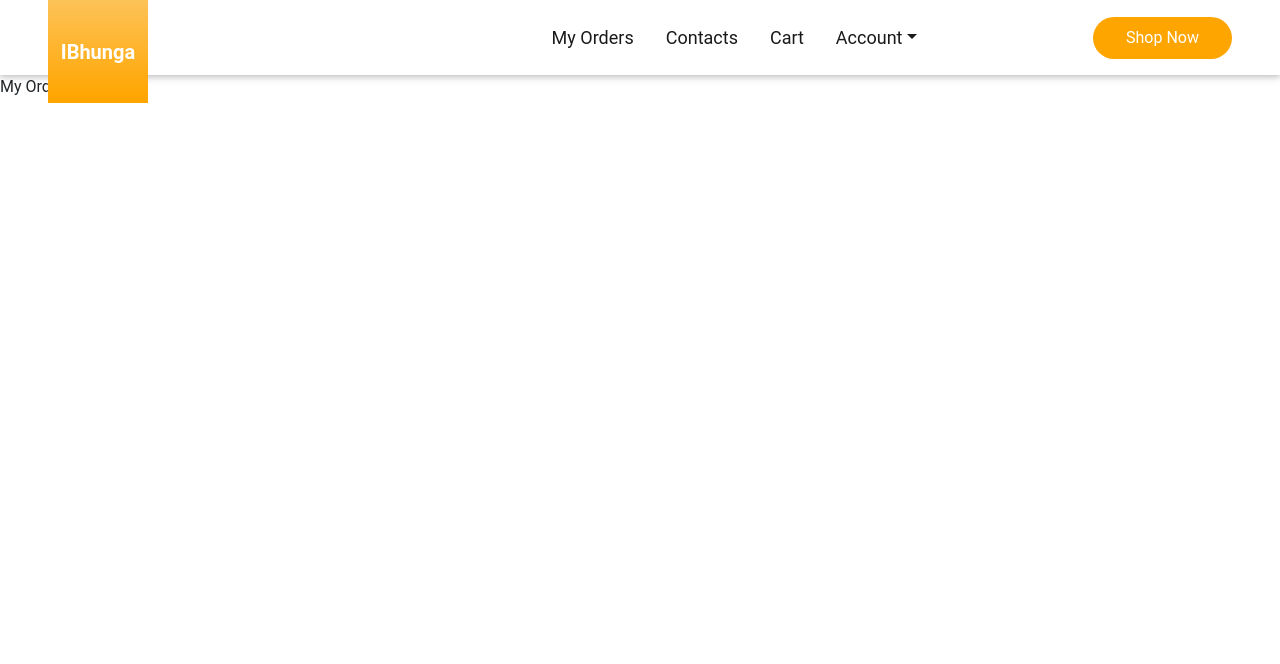
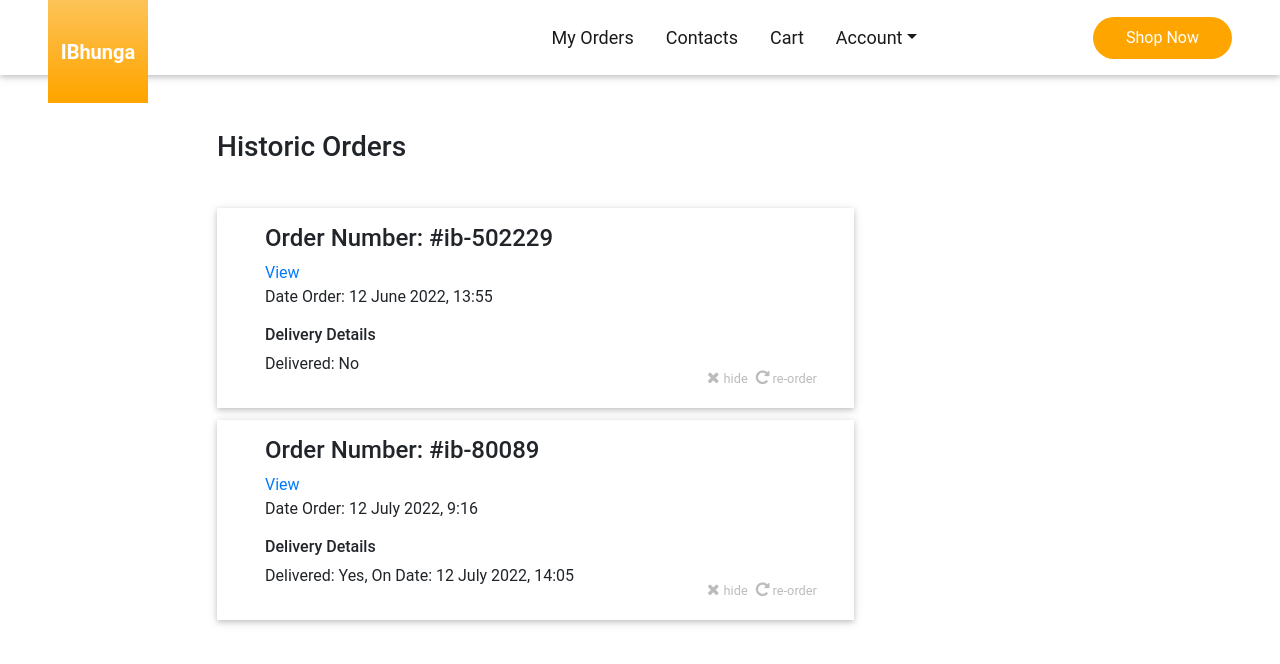
Before and after one commit to fezekilePlaatyi2/ibhunga_online_store, a React (Create React App) app: page / in a window 1280 px wide. Both pictures are taken after a click on the element "My Orders". Shown: the top 664 px of the page. Built offline with nearby package versions, Linux system fonts and the light colour scheme; no server answers.

Commit message:
Updates Orders Page

```diff
--- a/src/App.css
+++ b/src/App.css
@@ -278,3 +278,40 @@ input::placeholder {
 .cart a {
   color: var(--primary-color);
 }
+
+.orders .orders-container {
+  height: 70vh;
+  width: 70%;
+  background-color: white;
+  align-items: center;
+  padding: 2em 6em;
+  column-gap: 2em;
+  position: absolute;
+  left: 50%;
+  top: 50%;
+  transform: translate(-50%, -50%);
+  padding: 10px;
+  margin: auto;
+}
+
+.orders ul {
+  list-style: none;
+  margin-left: -25px;
+  margin-right: 12px;
+}
+
+.orders li {
+  margin-top: 1.5%;
+}
+
+.orders .order-item {
+  padding: 1em 3em;
+  box-shadow: 0 2px 5px 0 rgba(0, 0, 0, 0.16), 0 2px 10px 0 rgba(0, 0, 0, 0.12);
+}
+
+.orders .historic-order-actions {
+  position: absolute;
+  right: 2%;
+  bottom: 1%;
+  color: rgb(188, 188, 188);
+}
--- /dev/null
+++ b/src/components/Orders/Orders.js
@@ -0,0 +1,66 @@
+import React, { useState } from "react";
+const orders = [
+  {
+    OrderId: "#ib-502229",
+    DateOrder: "12 June 2022, 13:55",
+    Delivered: false,
+  },
+  {
+    OrderId: "#ib-80089",
+    DateOrder: "12 July 2022, 9:16",
+    DeliveryDate: "12 July 2022, 14:05",
+    Delivered: true,
+  },
+];
+
+const Orders = () => {
+  return (
+    <div className="orders">
+      <div className="orders-container">
+        <div className="container">
+          <h3>Historic Orders</h3>
+          <br></br>
+          <ul>
+            {orders.map((order) => (
+              <li>
+                <div className="row">
+                  <div className="col-sm-9 order-item">
+                    <div className="row">
+                      <div className="col-sm-8">
+                        <h4>Order Number: {order.OrderId}</h4>
+                        <a href="#">View</a>
+                        <p>Date Order: {order.DateOrder}</p>
+                        <h6>Delivery Details</h6>
+                        <p>
+                          Delivered: {order.Delivered ? "Yes" : "No"}
+                          {order.Delivered
+                            ? ", On Date: " + order.DeliveryDate
+                            : ""}
+                        </p>
+                      </div>
+                      <div className="col-sm-4">
+                        <div className="historic-order-actions">
+                          <div className="remove-from-cart">
+                            <i class="fa fa-close"></i>
+                            {"\u00A0"}
+                            <small>hide</small>
+                            {"\u00A0"}
+                            {"\u00A0"}
+                            <i class="fa fa-repeat"></i>
+                            <small>{"\u00A0"}re-order</small>
+                          </div>
+                        </div>
+                      </div>
+                    </div>
+                  </div>
+                </div>
+              </li>
+            ))}
+          </ul>
+        </div>
+      </div>
+    </div>
+  );
+};
+
+export default Orders;
--- a/src/pages/Home.js
+++ b/src/pages/Home.js
@@ -3,9 +3,10 @@ import Navigation from "../components/Commons/Navigation";
 import ProductsHome from "../components/Product/ProductsHome";
 import Product from "../components/Product/Product";
 import Cart from "../components/Cart/Cart";
+import Orders from "../components/Orders/Orders";
 import * as qs from "query-string";
-import shoppingImg from "../assets/img/shopping.svg"
-import dairyProducts from "../assets/img/dairy.jpg"
+import shoppingImg from "../assets/img/shopping.svg";
+import dairyProducts from "../assets/img/dairy.jpg";
 
 const categories = [
   {
@@ -107,7 +108,7 @@ const Home = (props) => {
       }
 
       case "orders": {
-        return <>My Orders</>;
+        return <Orders />;
       }
 
       default: {
@@ -117,9 +118,19 @@ const Home = (props) => {
               <div className="text-side">
                 <h1>Welcome to our store</h1>
                 <p>
-                  Ibhunga store is one of the cheapest shop selling a variety of products. You can shop anything from our catalogue, and they will be delivered to you instantly. Delivery time is same day to orders placed before 3pm.
+                  Ibhunga store is one of the cheapest shop selling a variety of
+                  products. You can shop anything from our catalogue, and they
+                  will be delivered to you instantly. Delivery time is same day
+                  to orders placed before 3pm.
                 </p>
-                <button type="button" className="main-btn" onClick={() => updateComponent("all")}>Shop Now</button> <button type="button">Create account</button>
+                <button
+                  type="button"
+                  className="main-btn"
+                  onClick={() => updateComponent("all")}
+                >
+                  Shop Now
+                </button>{" "}
+                <button type="button">Create account</button>
               </div>
               <div className="img-side">
                 <img src={shoppingImg} alt="Shopping image" />
@@ -128,40 +139,50 @@ const Home = (props) => {
             <div className="featured-categories">
               <div className="header">
                 <h2>Featured Categories</h2>
-                <p>We have more than 100 products available, here are our categories.</p>
+                <p>
+                  We have more than 100 products available, here are our
+                  categories.
+                </p>
               </div>
               <div className="category-container">
                 <div className="category">
                   <img src={dairyProducts} alt="Dairy Products" />
                   <h3>Diary Products</h3>
                   <p>
-                    Lorem ipsum dolor sit amet, consectetur adipiscing elit, sed do eiusmod tempor incididunt ut labore et dolore magna aliqua.
+                    Lorem ipsum dolor sit amet, consectetur adipiscing elit, sed
+                    do eiusmod tempor incididunt ut labore et dolore magna
+                    aliqua.
                   </p>
                 </div>
                 <div className="category">
                   <img src={dairyProducts} alt="Dairy Products" />
                   <h3>Diary Products</h3>
                   <p>
-                    Lorem ipsum dolor sit amet, consectetur adipiscing elit, sed do eiusmod tempor incididunt ut labore et dolore magna aliqua.
+                    Lorem ipsum dolor sit amet, consectetur adipiscing elit, sed
+                    do eiusmod tempor incididunt ut labore et dolore magna
+                    aliqua.
                   </p>
                 </div>
                 <div className="category">
                   <img src={dairyProducts} alt="Dairy Products" />
                   <h3>Diary Products</h3>
                   <p>
-                    Lorem ipsum dolor sit amet, consectetur adipiscing elit, sed do eiusmod tempor incididunt ut labore et dolore magna aliqua.
+                    Lorem ipsum dolor sit amet, consectetur adipiscing elit, sed
+                    do eiusmod tempor incididunt ut labore et dolore magna
+                    aliqua.
                   </p>
                 </div>
                 <div className="category">
                   <img src={dairyProducts} alt="Dairy Products" />
                   <h3>Diary Products</h3>
                   <p>
-                    Lorem ipsum dolor sit amet, consectetur adipiscing elit, sed do eiusmod tempor incididunt ut labore et dolore magna aliqua.
+                    Lorem ipsum dolor sit amet, consectetur adipiscing elit, sed
+                    do eiusmod tempor incididunt ut labore et dolore magna
+                    aliqua.
                   </p>
                 </div>
               </div>
             </div>
-
           </>
         );
       }
```
